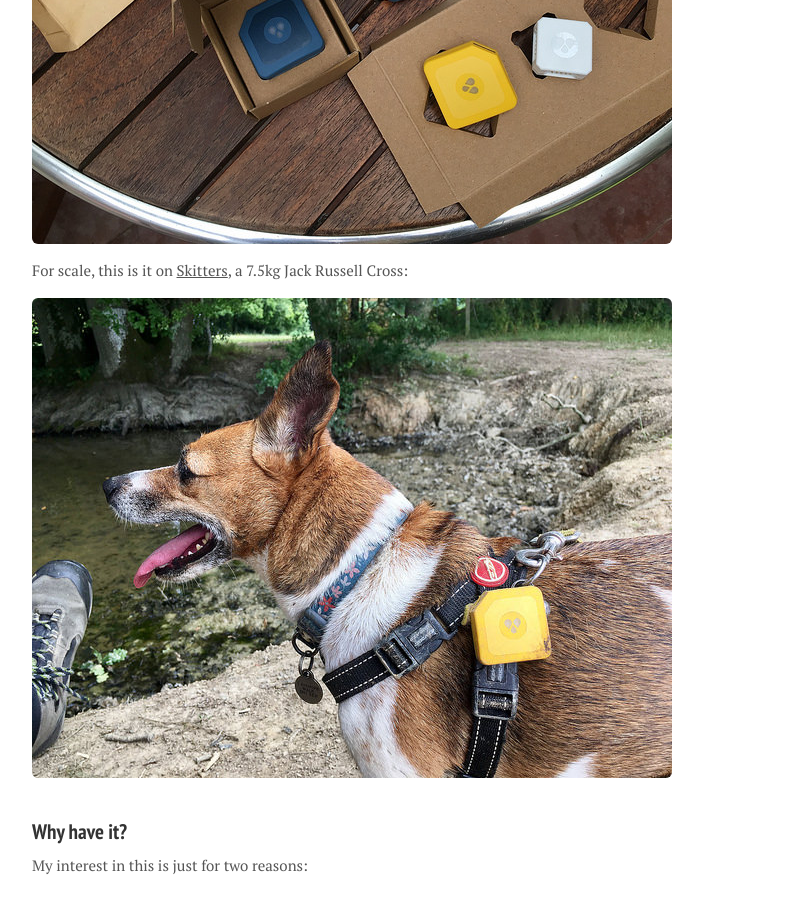
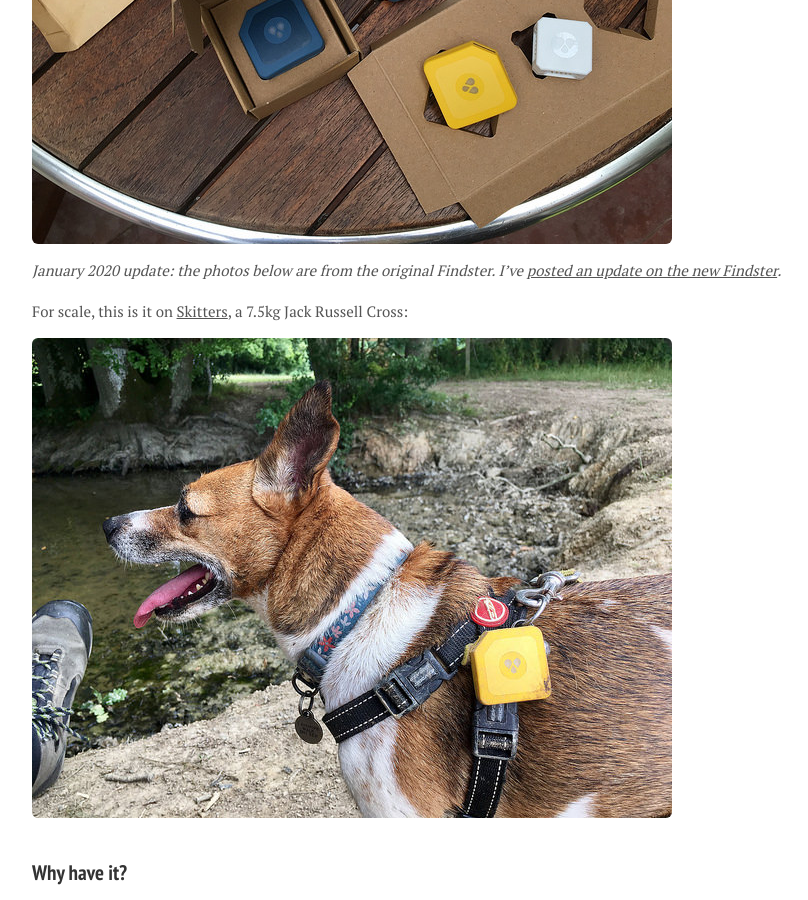
Before and after one commit to d6y/richard.dallaway.com, a Jekyll site: the page built from _posts/2017-09-10-findster.md, in a window 1280 px wide and 900 px high, scrolled down 901 px. Shown: the whole window, without its empty margins (138-946 px from the left). Built offline with Jekyll 4.4.1, drawn with Linux system fonts in a browser that asks for light colours; nearby versions of some CDN libraries; some web fonts are replaced.

Commit message:
link to new findster post

```diff
--- a/_posts/2017-09-10-findster.md
+++ b/_posts/2017-09-10-findster.md
@@ -25,6 +25,8 @@ The Duo consists of:
 In pictures:
 
 <img src="/img/posts/flkexport2018/35577177856_1514ed5dd6_z.jpg" width="640" height="640" alt="Untitled">
+
+_January 2020 update: the photos below are from the original Findster. I've [posted an update on the new Findster](https://richard.dallaway.com/2020/01/12/findster-revisited.html)._
 
 For scale, this is it on [Skitters], a 7.5kg Jack Russell Cross:
 
```
